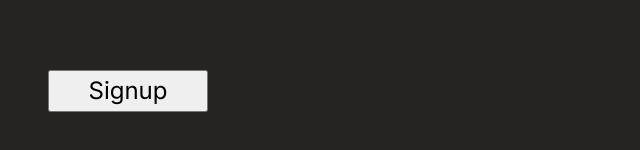
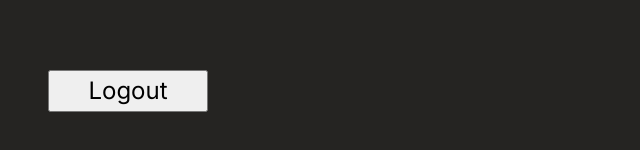
Before and after one commit to AkshayGPA/F3-Contest-3-user-Signup-Auth-, a plain HTML site: page profile.html in a window 1280 px wide. Shown: the part 606-756 px from the top of the page, 0-640 px from the left. Drawn offline with Linux system fonts and the light colour scheme.

Commit message:
Forgot to change name of logout button. Change successful now.

```diff
--- a/profile.html
+++ b/profile.html
@@ -26,6 +26,6 @@
   <p class="profile" id="profile-email">Email :</p>
   <p class="profile" id="profile-password">Password :</p>
 
-  <button id="logout-btn">Signup</button>
+  <button id="logout-btn">Logout</button>
 </body>
 </html>
```
